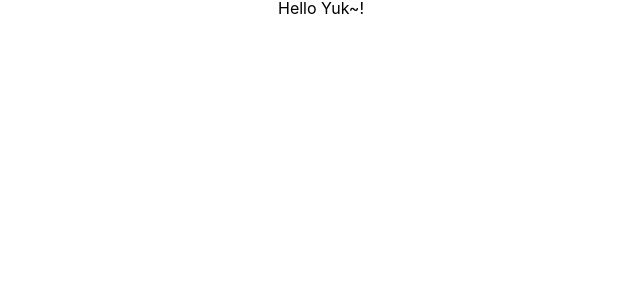
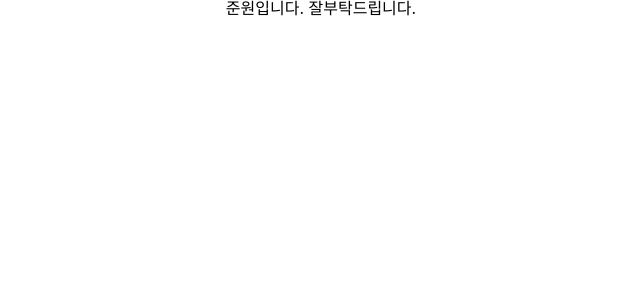
Before and after one commit to FrontStudy/React-Admin, a React (Create React App) app: page / in a window 1280 px wide. Shown: the top 300 px of the page, without its empty margins (319-959 px from the left). Built offline with nearby package versions, Linux system fonts and the light colour scheme.

Commit message:
[Feat]테스트

```diff
--- a/src/App.js
+++ b/src/App.js
@@ -4,9 +4,7 @@ import './App.css';
 function App() {
   return (
     <div className="App">
-      <h1>
-        Hello Yuk~!
-      </h1>
+      <p>준원입니다. 잘부탁드립니다.</p>
     </div>
   );
 }
```
